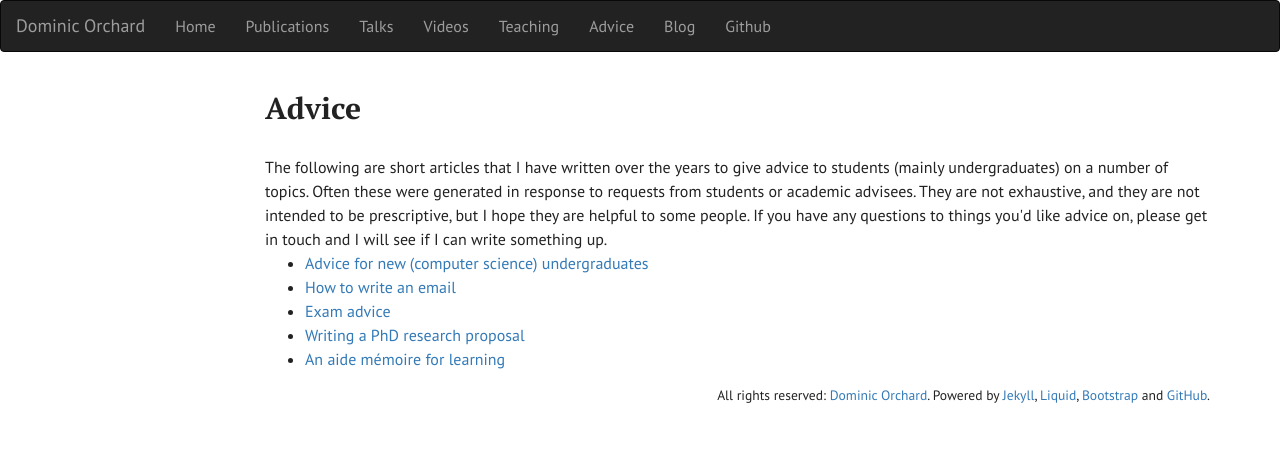
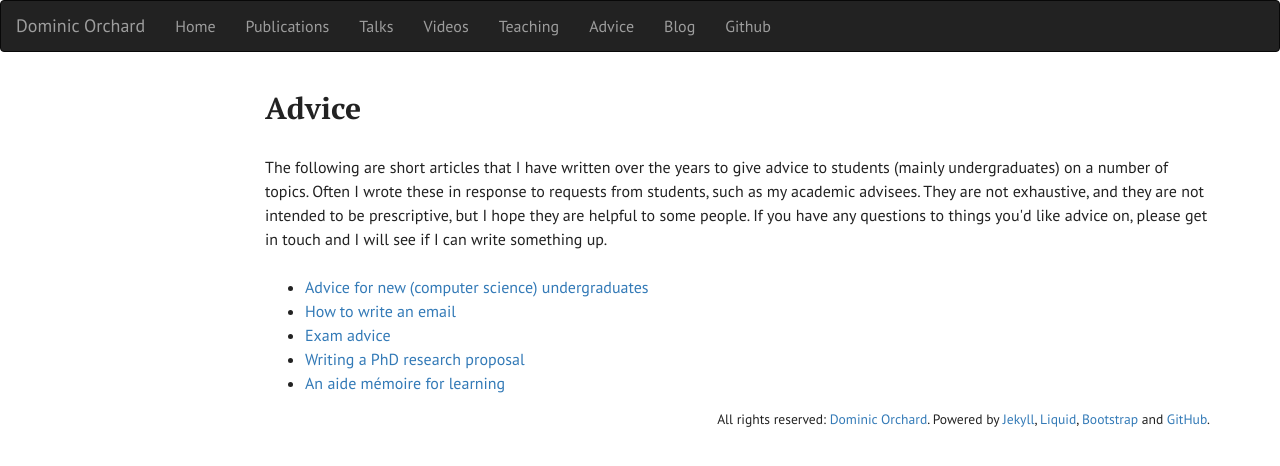
Before and after one commit to dorchard/dorchard.github.io, a Jekyll site: the page built from advice.html, in a window 1280 px wide. Shown: the top 466 px of the page. Built offline with Jekyll 4.4.1, drawn with Linux system fonts in a browser that asks for light colours.

```diff
--- a/advice.html
+++ b/advice.html
@@ -10,9 +10,10 @@ sitemap:
 
 The following are short articles that I have written over the years to give advice to students (mainly undergraduates) on a number of topics.
 
-Often these were generated in response to requests from students or academic advisees. They are not exhaustive, and they are not intended to be prescriptive,
+Often I wrote these in response to requests from students, such as my academic advisees. They are not exhaustive, and they are not intended to be prescriptive,
 but I hope they are helpful to some people. If you have any questions to things you'd like advice on, please get in touch and I will see if I can write something up.
 
+<br /><br />
 <ul>
   <li><a href="/advice/undegrad-intro.html">Advice for new (computer science) undergraduates</a></li>
   <li><a href="/advice/emails.html">How to write an email</a></li>
```
Also changed, not shown: advice/aide-memoire.md (+2 -0 lines), assets/aide-preview.png (added).
